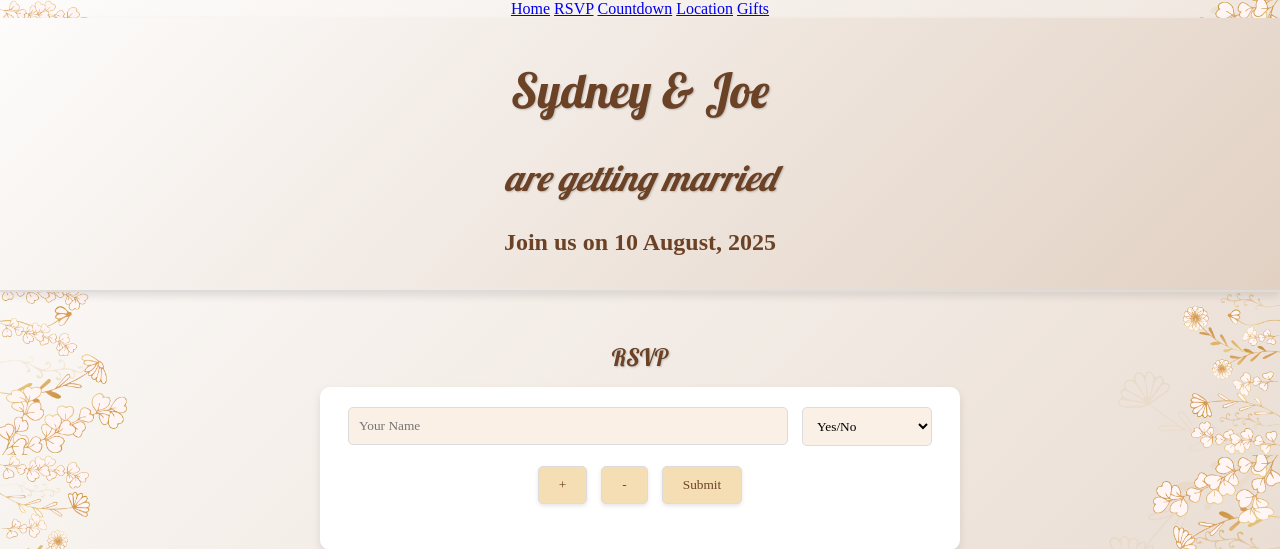
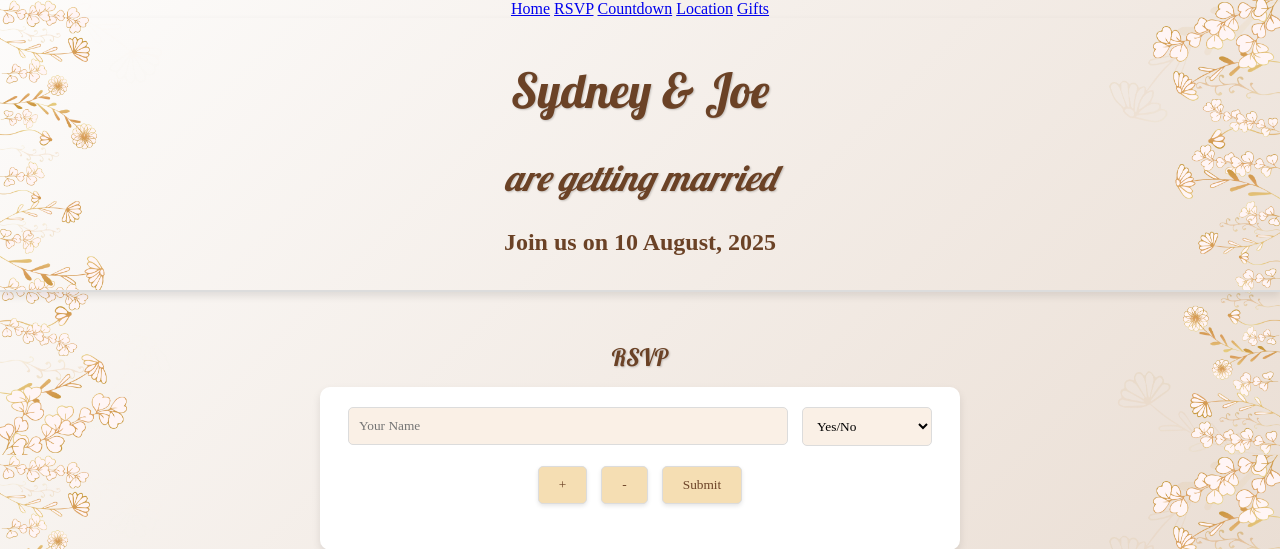
Before and after one commit to CamelSyrup/wedding.website, a PHP site: page /home.html in a window 1280 px wide. Shown: the top 549 px of the page. Run offline with PHP 8.4, Linux system fonts and the light colour scheme; some libraries are stand-ins or nearby versions.

Commit message:
Update styles.css

```diff
--- a/styles.css
+++ b/styles.css
@@ -80,7 +80,7 @@ form, table, .content {
 
 /* Style for the nav bar */
 .navbar, .page-title {
-  background: linear-gradient(135deg, #fdfcfb 0%, #e2d1c3 100%);
+  background-color: linear-gradient(135deg, #fdfcfb 0%, #e2d1c3 100%);
   color: #6b4226;
   padding: 10px 0;
   margin-bottom: 10px;
```
